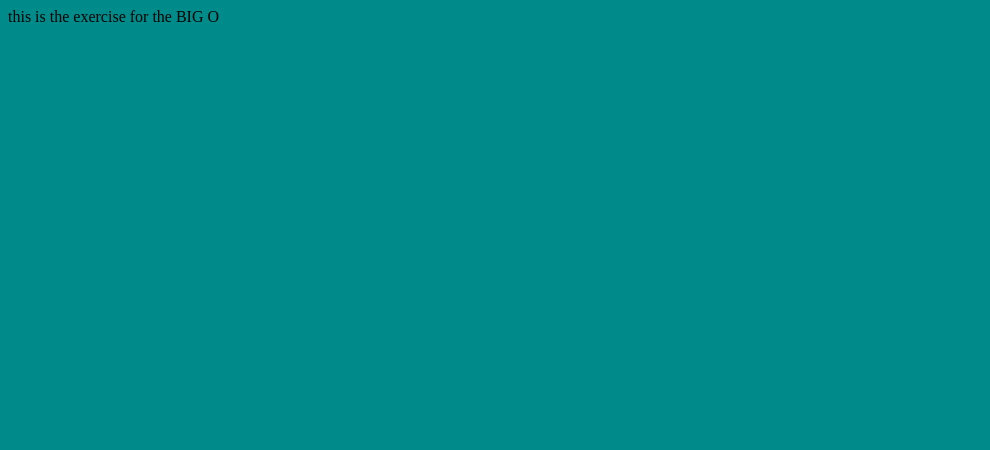
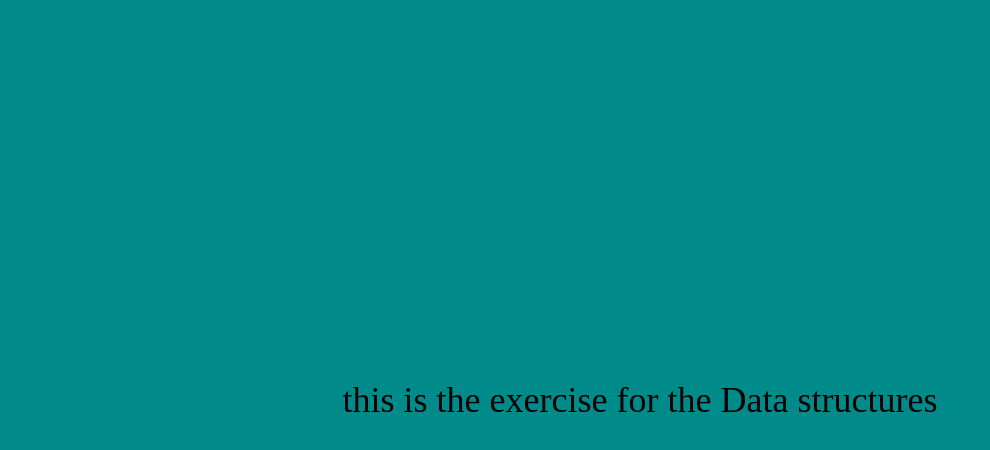
Before and after one commit to ShehrozAkbar/Data-Structures-exercises, a plain HTML site: page index.html in a window 1280 px wide. Shown: the whole page, without its empty margins (0-990 px from the left). Drawn offline with Linux system fonts and the light colour scheme.

Commit message:
Update index.html

```diff
--- a/index.html
+++ b/index.html
@@ -8,12 +8,18 @@
     <style>
       html,
       body {
+        font-size: 36px;
         background-color: darkcyan;
+        display: flex;
+        flex-direction: column;
+        justify-content: center;
+        text-align: center;
+        height: 100vh;
       }
     </style>
   </head>
   <body>
-    this is the exercise for the BIG O
-    <script src="script08LinkedList.js"></script>
+    this is the exercise for the Data structures
+    <script src="script09StacknQueues.js"></script>
   </body>
 </html>
```
